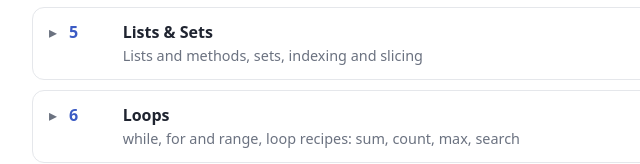
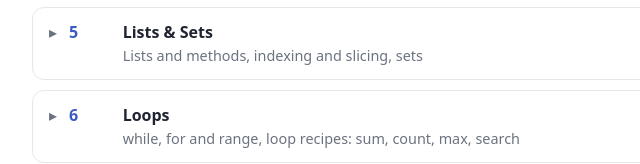
Before and after one commit to drorjac/python-course, a plain HTML site: page docs/index.html in a window 1280 px wide. Shown: the part 1195-1359 px from the top of the page, 144-784 px from the left. Drawn offline with Linux system fonts and the light colour scheme.

Commit message:
L05: Lists -> Indexing -> Sets order, palindrome and anagram slides

```diff
--- a/docs/index.html
+++ b/docs/index.html
@@ -116,11 +116,11 @@ or run the "Plan B" cell that builds the same data for you.</li>
 <div class="nb"><span class="name">Self-exercise <span class="file">L04_05_self_exercise.ipynb</span></span><a href="https://colab.research.google.com/github/drorjac/python-course/blob/main/notebooks/L04/L04_05_self_exercise.ipynb" target="_blank" rel="noopener"><img src="https://colab.research.google.com/assets/colab-badge.svg" alt="Open in Colab"></a></div>
 <div class="nb"><span class="name">Class exercise - games and sorting <span class="file">L04_06_class_exercise.ipynb</span></span><a href="https://colab.research.google.com/github/drorjac/python-course/blob/main/notebooks/L04/L04_06_class_exercise.ipynb" target="_blank" rel="noopener"><img src="https://colab.research.google.com/assets/colab-badge.svg" alt="Open in Colab"></a></div>
 <div class="folder"><a href="https://github.com/drorjac/python-course/tree/main/notebooks/L04" target="_blank" rel="noopener">All files for lecture 4 on GitHub (incl. data)</a></div></details>
-<details class="lecture"><summary><span class="num">5</span><span><span class="ltitle">Lists &amp; Sets</span><span class="topics">Lists and methods, sets, indexing and slicing</span></span></summary>
+<details class="lecture"><summary><span class="num">5</span><span><span class="ltitle">Lists &amp; Sets</span><span class="topics">Lists and methods, indexing and slicing, sets</span></span></summary>
 <div class="nb slides"><span class="name">Slides (PDF) <span class="file">L05_lists_and_sets.pdf</span></span><a class="pdf" href="slides/L05_lists_and_sets.pdf" target="_blank" rel="noopener">Open slides</a></div>
 <div class="nb"><span class="name">Lists <span class="file">L05_01_lists.ipynb</span></span><a href="https://colab.research.google.com/github/drorjac/python-course/blob/main/notebooks/L05/L05_01_lists.ipynb" target="_blank" rel="noopener"><img src="https://colab.research.google.com/assets/colab-badge.svg" alt="Open in Colab"></a></div>
-<div class="nb"><span class="name">Sets <span class="file">L05_02_sets.ipynb</span></span><a href="https://colab.research.google.com/github/drorjac/python-course/blob/main/notebooks/L05/L05_02_sets.ipynb" target="_blank" rel="noopener"><img src="https://colab.research.google.com/assets/colab-badge.svg" alt="Open in Colab"></a></div>
-<div class="nb"><span class="name">Indexing and slicing <span class="file">L05_03_indexing_slicing.ipynb</span></span><a href="https://colab.research.google.com/github/drorjac/python-course/blob/main/notebooks/L05/L05_03_indexing_slicing.ipynb" target="_blank" rel="noopener"><img src="https://colab.research.google.com/assets/colab-badge.svg" alt="Open in Colab"></a></div>
+<div class="nb"><span class="name">Indexing and slicing <span class="file">L05_02_indexing_slicing.ipynb</span></span><a href="https://colab.research.google.com/github/drorjac/python-course/blob/main/notebooks/L05/L05_02_indexing_slicing.ipynb" target="_blank" rel="noopener"><img src="https://colab.research.google.com/assets/colab-badge.svg" alt="Open in Colab"></a></div>
+<div class="nb"><span class="name">Sets <span class="file">L05_03_sets.ipynb</span></span><a href="https://colab.research.google.com/github/drorjac/python-course/blob/main/notebooks/L05/L05_03_sets.ipynb" target="_blank" rel="noopener"><img src="https://colab.research.google.com/assets/colab-badge.svg" alt="Open in Colab"></a></div>
 <div class="nb"><span class="name">Bug Zoo 🐛 <span class="file">L05_04_bug_zoo.ipynb</span></span><a href="https://colab.research.google.com/github/drorjac/python-course/blob/main/notebooks/L05/L05_04_bug_zoo.ipynb" target="_blank" rel="noopener"><img src="https://colab.research.google.com/assets/colab-badge.svg" alt="Open in Colab"></a></div>
 <div class="nb"><span class="name">Drawing my coffee week (optional) <span class="file">L05_05_coffee_plot.ipynb</span></span><a href="https://colab.research.google.com/github/drorjac/python-course/blob/main/notebooks/L05/L05_05_coffee_plot.ipynb" target="_blank" rel="noopener"><img src="https://colab.research.google.com/assets/colab-badge.svg" alt="Open in Colab"></a></div>
 <div class="nb"><span class="name">Self-exercise <span class="file">L05_06_self_exercise.ipynb</span></span><a href="https://colab.research.google.com/github/drorjac/python-course/blob/main/notebooks/L05/L05_06_self_exercise.ipynb" target="_blank" rel="noopener"><img src="https://colab.research.google.com/assets/colab-badge.svg" alt="Open in Colab"></a></div>
```
Also changed, not shown: 5 other files.
